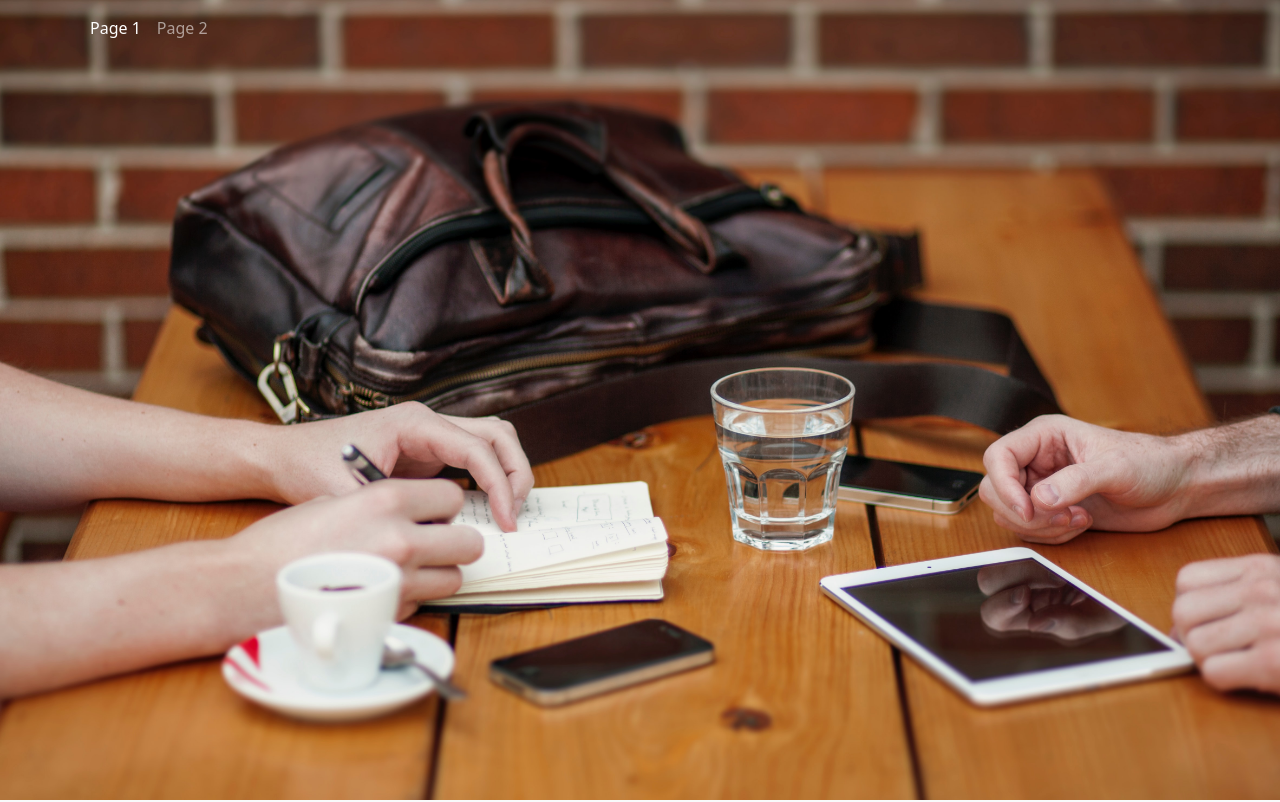
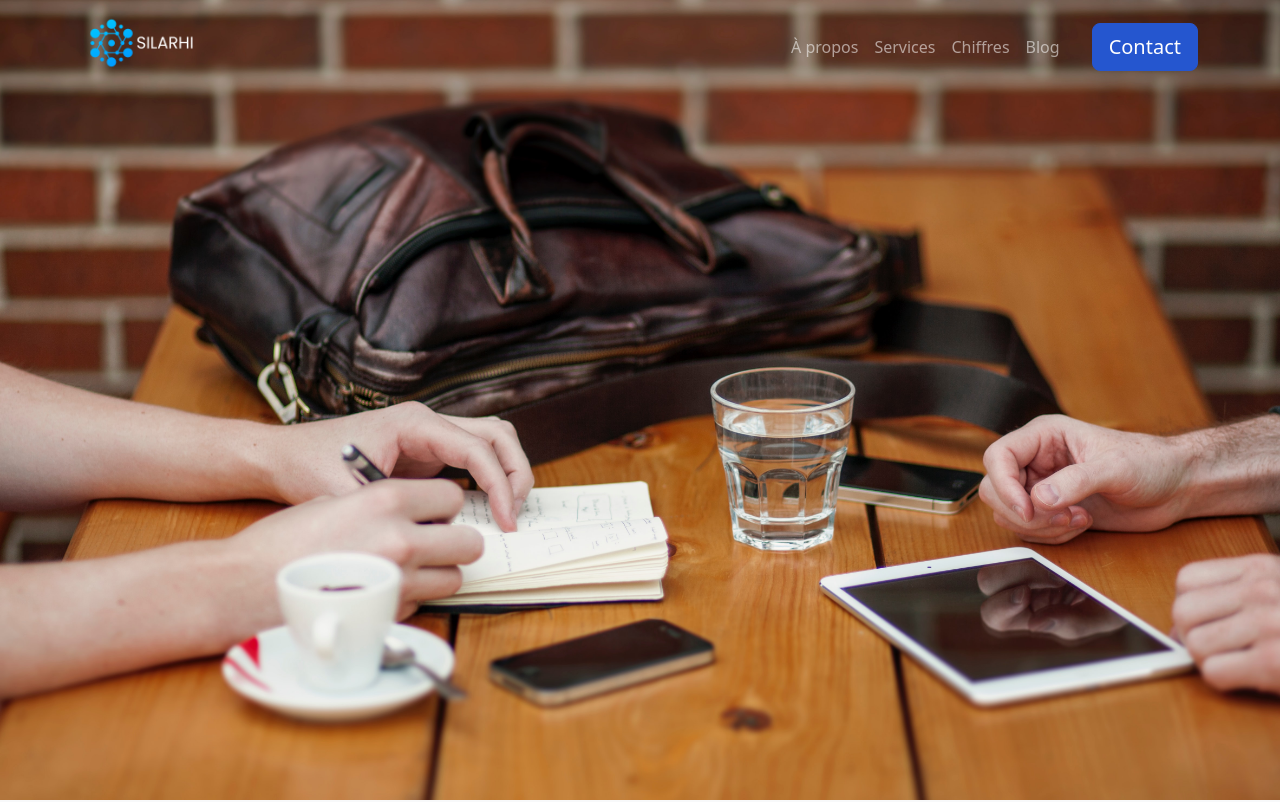
Before and after one commit to silarhi/silarhi.fr, a Next.js app: page / in a window 1280 px wide. Shown: the top 802 px of the page. Built offline with nearby package versions, Linux system fonts and the light colour scheme.

Commit message:
Improve navbar

```diff
--- a/components/CallToAction/CallToAction.js
+++ b/components/CallToAction/CallToAction.js
@@ -1,58 +1,13 @@
-import ContactForm from "components/ContactForm/ContactForm"
-import {useCallback, useState} from "react"
-import Button from "react-bootstrap/Button"
-import Modal from 'react-bootstrap/Modal'
+import CallToActionButton from "components/CallToActionButton/CallToActionButton"
 
 import styles from './CallToAction.module.scss'
 
-function MyVerticallyCenteredModal({onHide, ... props}) {
-  const [isFormSubmitted, setIsFormSubmitted] = useState(false)
-
-  const hideAndHandleFormSubmit = useCallback(() => {
-    onHide()
-    setIsFormSubmitted(false)
-  }, [onHide, setIsFormSubmitted])
-
-  return (
-    <Modal
-      onHide={hideAndHandleFormSubmit}
-      {...props}
-      size="lg"
-      centered
-    >
-      <Modal.Header closeButton>
-        <Modal.Title>
-          Contactez-moi
-        </Modal.Title>
-      </Modal.Header>
-      <Modal.Body>
-        <ContactForm isSubmitted={isFormSubmitted}></ContactForm>
-      </Modal.Body>
-      <Modal.Footer>
-        <Button onClick={hideAndHandleFormSubmit} variant={"secondary"}>Close</Button>
-        <Button onClick={() => setIsFormSubmitted(true)}>Envoyer</Button>
-      </Modal.Footer>
-    </Modal>
-  )
-}
-
 export default function CallToAction() {
-  const [modalShow, setModalShow] = useState(false)
-
-  const renderModal = useCallback((e) => {
-    e.preventDefault()
-    setModalShow(true)
-  }, [])
-
   return (
     <div className={"text-center py-5"}>
-      <Button size={"lg"} variant="sub-primary" onClick={renderModal} className={styles.callToAction}>
+      <CallToActionButton size={"lg"} variant="sub-primary" className={styles.callToAction}>
         Demander un devis
-      </Button>
-      <MyVerticallyCenteredModal
-        show={modalShow}
-        onHide={() => setModalShow(false)}
-      />
+      </CallToActionButton>
     </div>
   )
 }
--- /dev/null
+++ b/components/CallToActionButton/CallToActionButton.js
@@ -0,0 +1,56 @@
+import ContactForm from "components/ContactForm/ContactForm"
+import {useCallback, useState} from "react"
+import Button from "react-bootstrap/Button"
+import Modal from 'react-bootstrap/Modal'
+
+function MyVerticallyCenteredModal({onHide, ...props}) {
+  const [isFormSubmitted, setIsFormSubmitted] = useState(false)
+
+  const hideAndHandleFormSubmit = useCallback(() => {
+    onHide()
+    setIsFormSubmitted(false)
+  }, [onHide, setIsFormSubmitted])
+
+  return (
+    <Modal
+      onHide={hideAndHandleFormSubmit}
+      {...props}
+      size="lg"
+      centered
+    >
+      <Modal.Header closeButton>
+        <Modal.Title>
+          Contactez-moi
+        </Modal.Title>
+      </Modal.Header>
+      <Modal.Body>
+        <ContactForm isSubmitted={isFormSubmitted}></ContactForm>
+      </Modal.Body>
+      <Modal.Footer>
+        <Button onClick={hideAndHandleFormSubmit} variant={"secondary"}>Close</Button>
+        <Button onClick={() => setIsFormSubmitted(true)}>Envoyer</Button>
+      </Modal.Footer>
+    </Modal>
+  )
+}
+
+export default function CallToActionButton({children, ...props}) {
+  const [modalShow, setModalShow] = useState(false)
+
+  const renderModal = useCallback((e) => {
+    e.preventDefault()
+    setModalShow(true)
+  }, [])
+
+  return (
+    <>
+      <Button onClick={renderModal} {...props}>
+        {children}
+      </Button>
+      <MyVerticallyCenteredModal
+        show={modalShow}
+        onHide={() => setModalShow(false)}
+      />
+    </>
+  )
+}
--- a/components/Navbar/Navbar.js
+++ b/components/Navbar/Navbar.js
@@ -1,8 +1,12 @@
+import cx from "classnames"
+import Image from "next/future/image"
 import Link from "next/link"
 import {useRouter} from "next/router"
 import PropTypes from "prop-types"
+import logo from 'public/images/logo-light-4096.png'
 import {useEffect, useLayoutEffect, useRef, useState} from "react"
 
+import CallToActionButton from "../CallToActionButton/CallToActionButton"
 import styles from './Navbar.module.scss'
 
 export default function Navbar({initialClass, floatingClass}) {
@@ -38,24 +42,57 @@ export default function Navbar({initialClass, floatingClass}) {
     }
   }, [navbarHeight, setFloating, setFloatingStyle])
 
+  const menuItems = [
+    {
+      path: '/#about',
+      indexPath: '#about',
+      label: 'À propos',
+    },
+    {
+      path: '/#services',
+      indexPath: '#services',
+      label: 'Services',
+    },
+    {
+      path: '/#chiffres',
+      indexPath: '#chiffres',
+      label: 'Chiffres',
+    },
+    {
+      path: 'https://blog.silarhi.fr',
+      label: 'Blog',
+      target: '_blank',
+    },
+  ]
+
   return (
-    <nav className={`navbar navbar-expand-lg fixed-top ${styles.navbar} ${floating ? `${styles.floating} ${floatingClass}` : initialClass}`} style={floatingStyle} ref={ref}>
+    <nav id={"app-navbar"} className={`navbar navbar-expand-lg fixed-top ${styles.navbar} ${floating ? `${styles.floating} ${floatingClass}` : initialClass}`} style={floatingStyle} ref={ref}>
       <div className="container">
+        <Link href="/">
+          <a className="navbar-brand">
+            <Image src={logo} alt={"SILARHI"} height={60} className={"img-fluid"} />
+          </a>
+        </Link>
         <div className="collapse navbar-collapse" id="navbarSupportedContent">
-          <ul className="navbar-nav me-auto mb-2 mb-lg-0">
-            <li className="nav-item">
-              <Link href="/">
-                <a className={`nav-link ${router.asPath === '/' ? 'active' : ''}`}>
-                  Page 1
-                </a>
-              </Link>
-            </li>
-            <li className="nav-item">
-              <Link href="/page2">
-                <a className={`nav-link ${router.asPath === '/page2' ? 'active' : ''}`}>
-                  Page 2
-                </a>
-              </Link>
+          <ul className="navbar-nav ms-auto mb-2 mb-lg-0 align-items-center">
+            {menuItems.map((item, i) => (
+              <li className="nav-item" key={i}>
+                {router.asPath !== '/' && (
+                  <Link href={item.path}>
+                    <a className={cx({'nav-link': true, 'active': router.asPath === item.path})}>
+                      {item.label}
+                    </a>
+                  </Link>
+                )}
+                {router.asPath === '/' && (
+                  <a className={cx({'nav-link': true, 'active': router.asPath === item.path})} href={item.indexPath || item.path} target={item.target}>
+                    {item.label}
+                  </a>
+                )}
+              </li>
+            ))}
+            <li className="nav-item ms-4">
+              <CallToActionButton size={"lg"}>Contact</CallToActionButton>
             </li>
           </ul>
         </div>
@@ -65,7 +102,7 @@ export default function Navbar({initialClass, floatingClass}) {
 }
 
 Navbar.defaultProps = {
-  floatingClass: 'navbar-light bg-light',
+  floatingClass: 'navbar-dark bg-primary-dark',
   initialClass: 'navbar-dark'
 }
 
--- a/components/Navbar/Navbar.module.scss
+++ b/components/Navbar/Navbar.module.scss
@@ -1,5 +1,4 @@
 @import "styles/core";
-
 
 .navbar {
   position: absolute;
@@ -7,5 +6,10 @@
   &.floating {
     position: fixed;
     opacity: 1;
+
+    img {
+      width: auto;
+      max-height: 40px;
+    }
   }
 }
```
Also changed, not shown: public/images/logo-light-4096.png (added).
